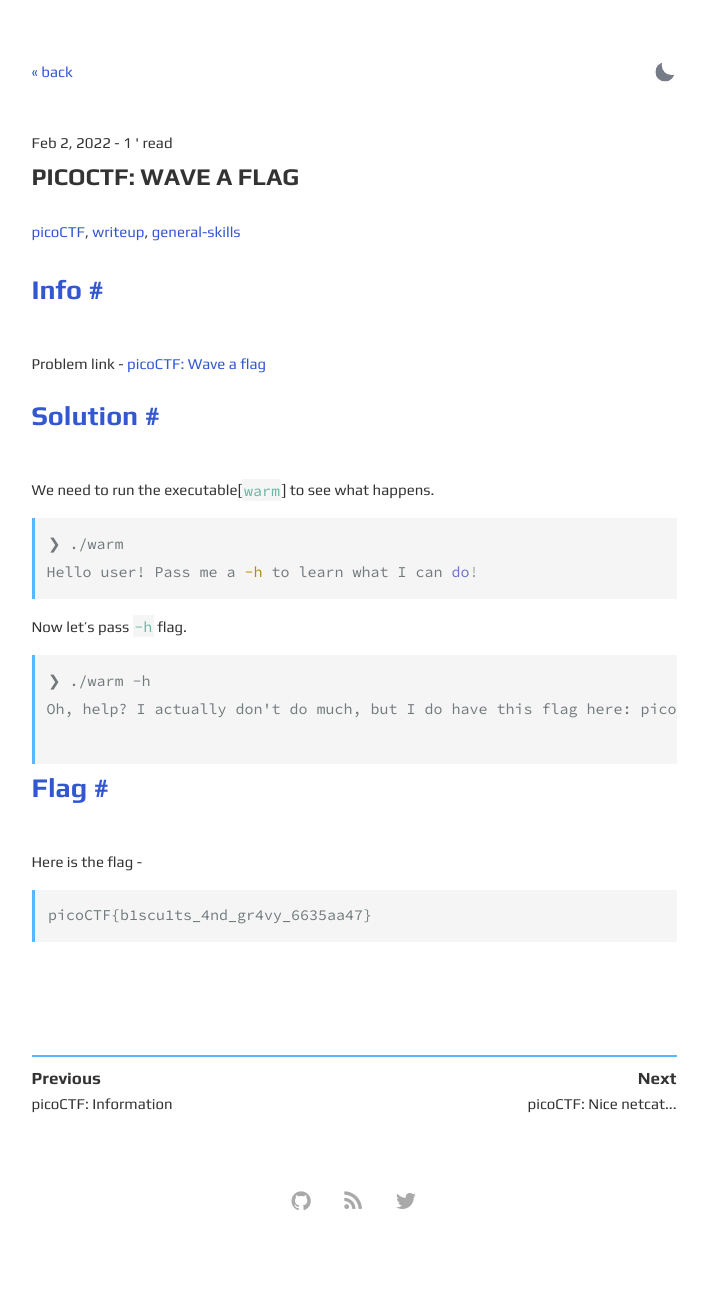
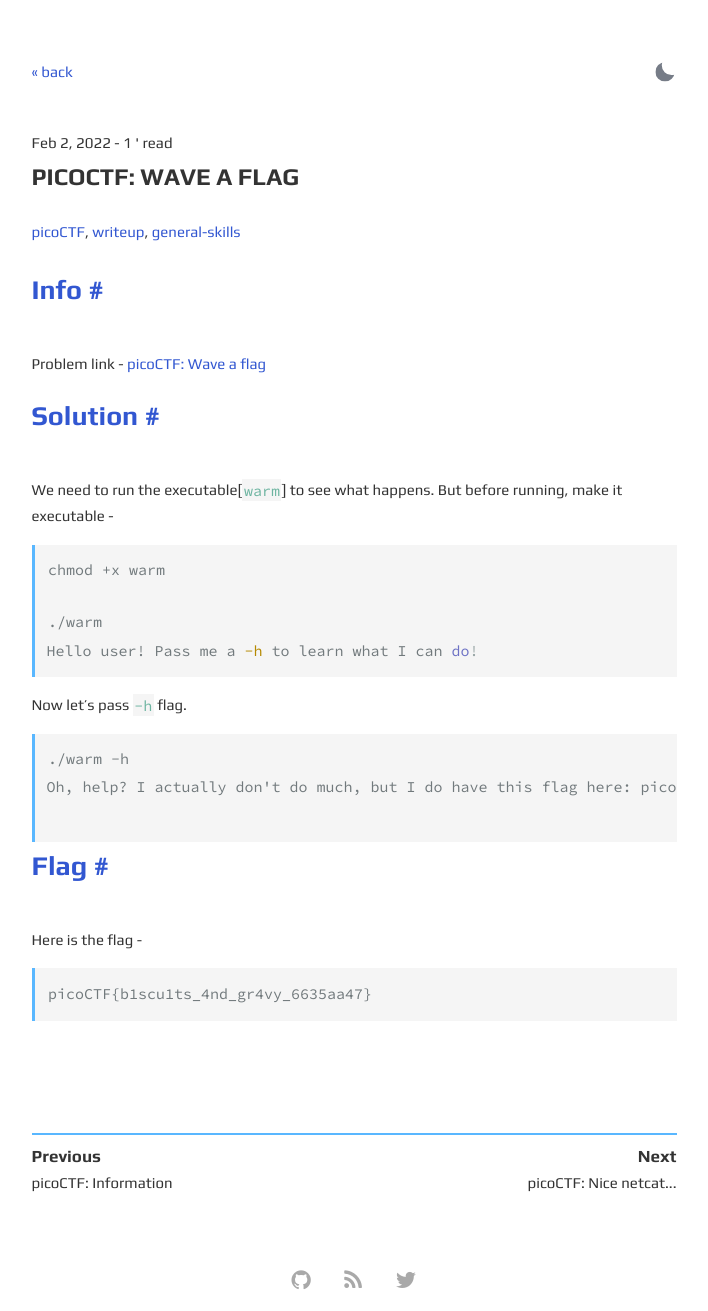
Before and after one commit to aman-roy/ctf.amanroy.me, a Jekyll site: the page built from _posts/2022-02-02-wave-a-flag.md, in a window 1280 px wide. Shown: the whole page, without its empty margins (286-994 px from the left). Built offline with Jekyll 4.4.1, drawn with Linux system fonts in a browser that asks for light colours; before the commit the page ends 1233 px from its top, so only the background shows below that.

````diff
--- a/_posts/2022-02-02-wave-a-flag.md
+++ b/_posts/2022-02-02-wave-a-flag.md
@@ -12,16 +12,20 @@
 
 ## [Solution](#solution)
 
-We need to run the executable[`warm`] to see what happens.
+We need to run the executable[`warm`] to see what happens. But before running, make it executable -
 
 ```shell
-❯ ./warm
+chmod +x warm
+```
+
+```shell
+./warm
 Hello user! Pass me a -h to learn what I can do!
 ```
 
 Now let's pass `-h` flag.
 ```text
-❯ ./warm -h
+./warm -h
 Oh, help? I actually don't do much, but I do have this flag here: picoCTF{b1scu1ts_4nd_gr4vy_6635aa47}
 
 ```
````
Also changed, not shown: _posts/2022-02-04-transformation.md (+1 -1 lines).
